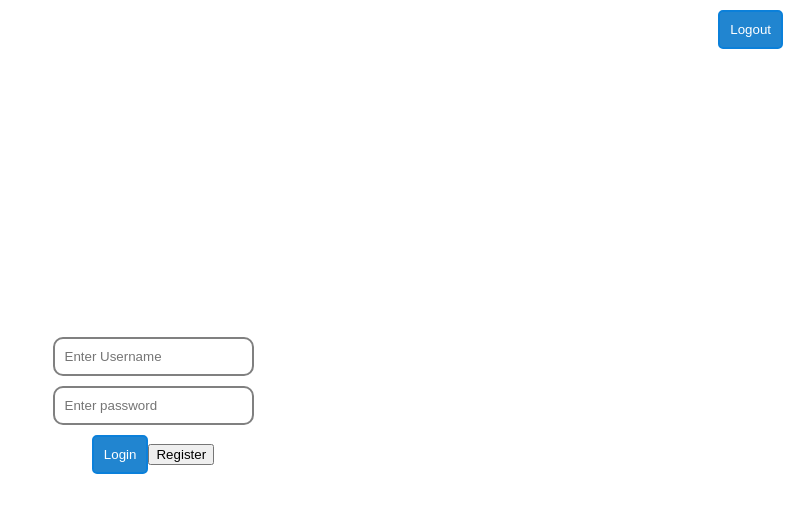
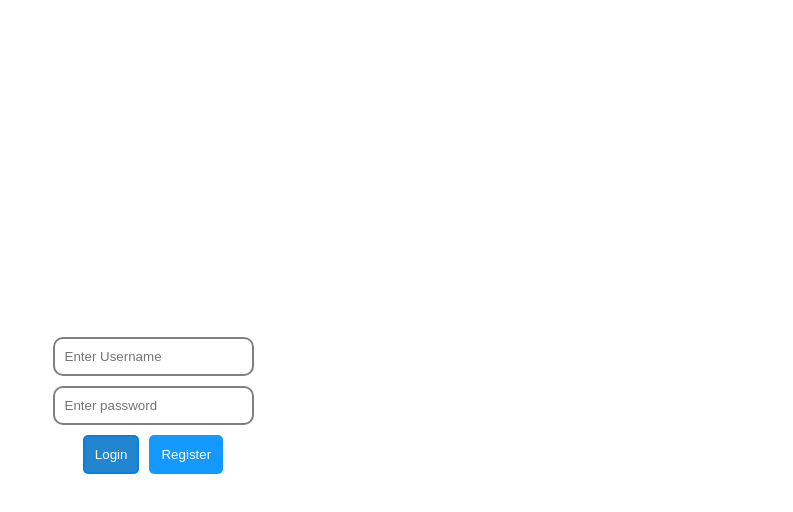
Before and after one commit to AiverReaver/dyte-challenge-full-stack-frontend, a React (Create React App) app: page / in a window 1280 px wide. Shown: the top 512 px of the page, without its empty margins (487-1280 px from the left). Built offline with nearby package versions, Linux system fonts and the light colour scheme.

Commit message:
fixed little css issues

```diff
--- a/src/App.js
+++ b/src/App.js
@@ -1,18 +1,14 @@
 import "./App.css";
-import {BrowserRouter, Route} from 'react-router-dom'
+import { BrowserRouter, Route } from "react-router-dom";
 import { Home } from "./Home";
 import { RedirectUrl } from "./Url/RedirectUrl";
 
-
 function App() {
-
-
   return (
     <div className="App">
       <BrowserRouter>
         <Route path="/" exact component={Home} />
         <Route path="/:shortId" exact component={RedirectUrl} />
-
       </BrowserRouter>
     </div>
   );
--- a/src/Auth/LoginForm.js
+++ b/src/Auth/LoginForm.js
@@ -28,7 +28,12 @@ export const LoginForm = ({ onLoginSuccess }) => {
     <form onSubmit={onLogin}>
       <CommonFields {...formState} onChange={onChange} />
       <input type="submit" value="Login" />
-      <input type="button" value="Register" onClick={onRegister} />
+      <input
+        style={{ marginLeft: "10px" }}
+        type="button"
+        value="Register"
+        onClick={onRegister}
+      />
     </form>
   );
 };
--- a/src/Home.js
+++ b/src/Home.js
@@ -48,10 +48,11 @@ export const Home = (props) => {
 
   return (
     <>
+      {loggedInUser ? (
+        <>
           <button className="logout-btn" onClick={onLogoutclick}>
             Logout
           </button>
-      {loggedInUser ? (
           <div style={{ width: "100%" }}>
             welcome {loggedInUser?.username}
             <Shorten
@@ -61,8 +62,12 @@ export const Home = (props) => {
                 }
               }}
             />
-          <UrlList shortenUrls={shortenUrls} setShortenurls={setShortenurls} />
+            <UrlList
+              shortenUrls={shortenUrls}
+              setShortenurls={setShortenurls}
+            />
           </div>
+        </>
       ) : (
         <LoginForm onLoginSuccess={setLoggedinUser} />
       )}
--- a/src/index.css
+++ b/src/index.css
@@ -30,6 +30,14 @@ input[type=submit], button {
   border-radius: 5px;
 }
 
+input[type=button] {
+  padding: 10px;
+  background-color: #1399ff;
+  color: white;
+  border: 2px solid #1399ff;
+  border-radius: 5px;
+}
+
 
 input[type=submit]:hover, button:hover {
   background-color: #0067b6;
```
Lines whose indentation alone changed are shown as unchanged.
